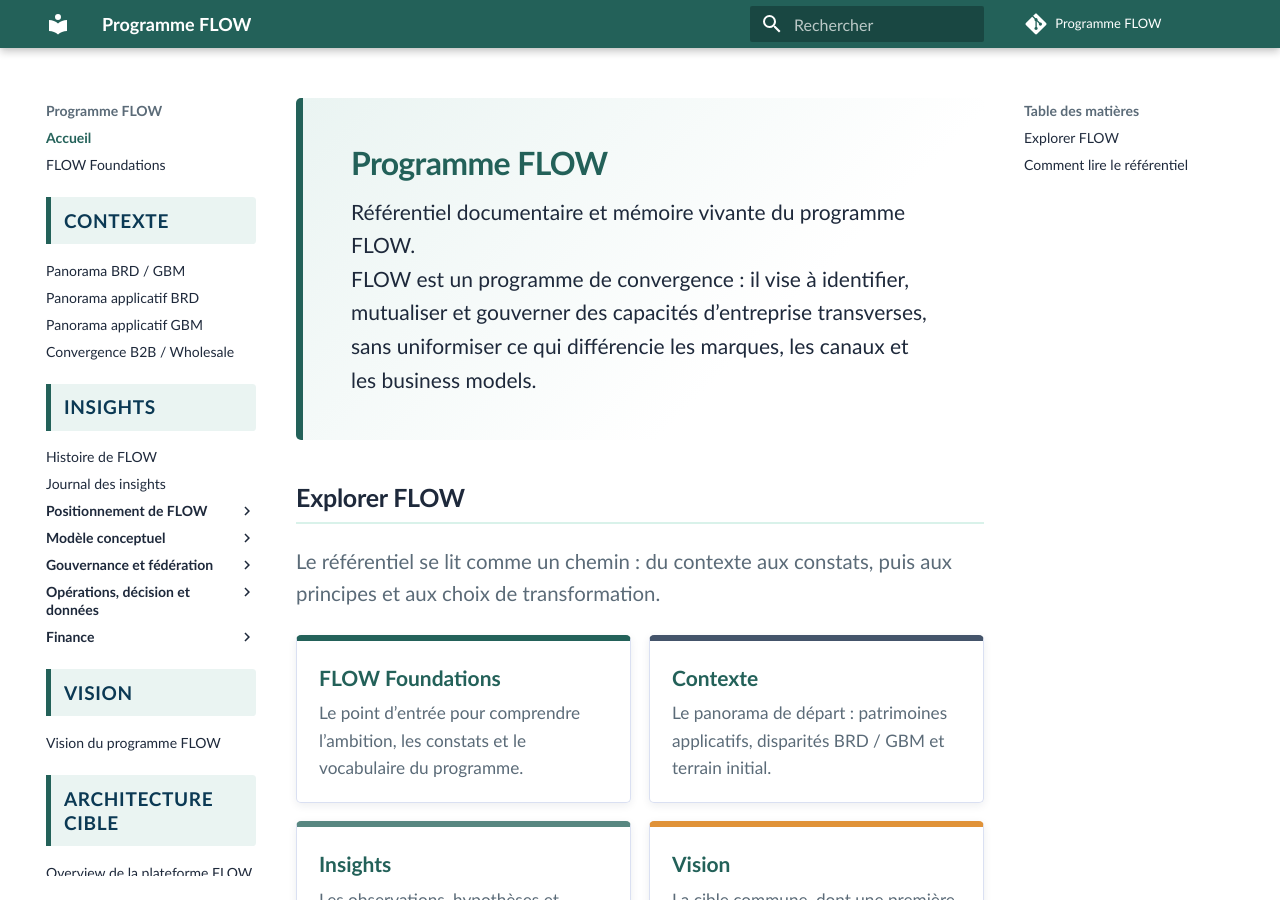
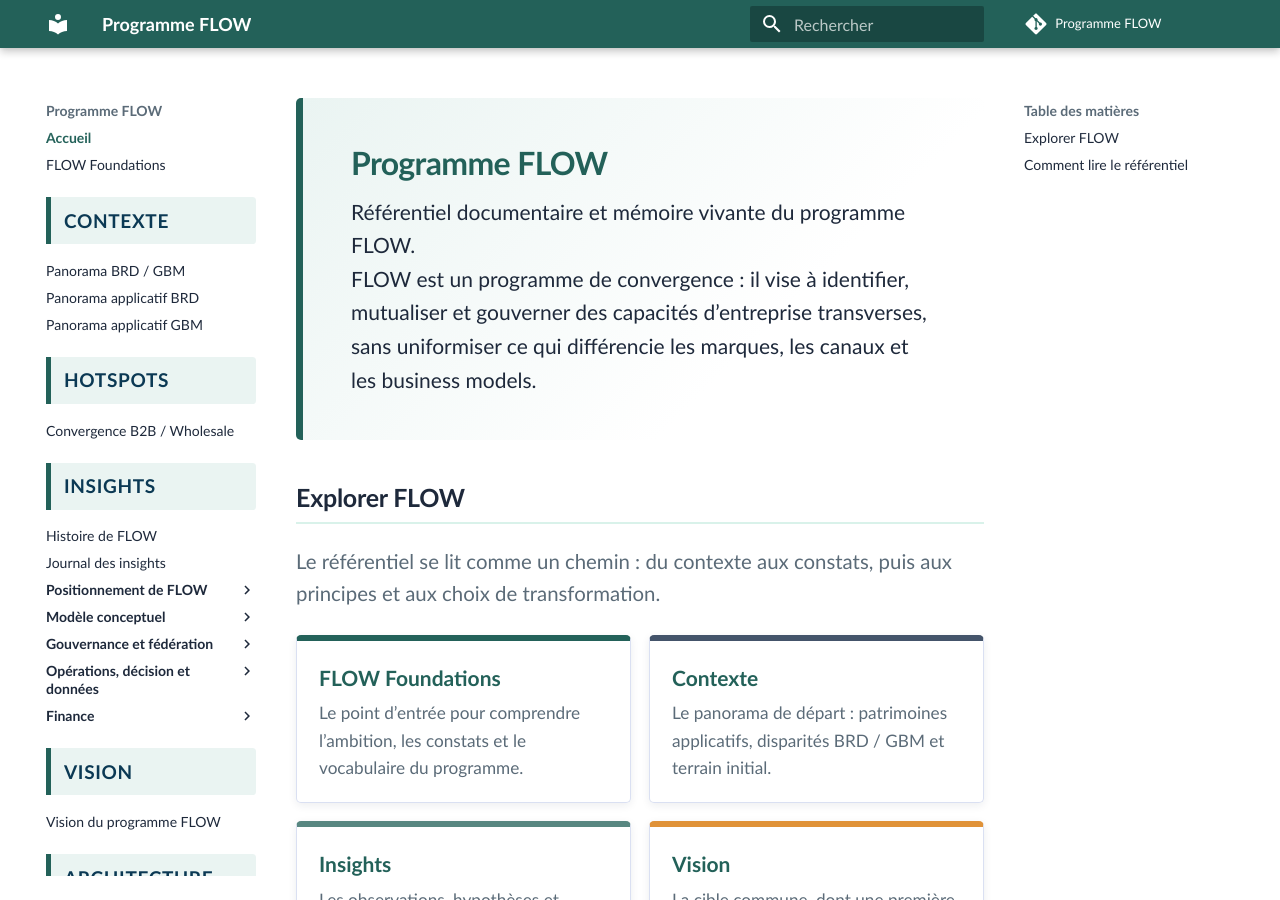
Before and after one commit to laurent-sintes/FLOW-Program, an MkDocs documentation site: the page built from docs/index.md, in a window 1280 px wide and 900 px high. Built offline with MkDocs 1.6.1 and Material for MkDocs 9.7.7, drawn with Linux system fonts in a browser that asks for light colours; comment, search, counter and statistics services are not loaded.

Commit message:
Move B2B wholesale convergence to hotspots navigation

```diff
--- a/mkdocs.yml
+++ b/mkdocs.yml
@@ -30,7 +30,9 @@ nav:
       - Panorama BRD / GBM: contexte/panorama-applicatif-brd-gbm.md
       - Panorama applicatif BRD: contexte/panorama-brd.md
       - Panorama applicatif GBM: contexte/panorama-gbm.md
-      - Convergence B2B / Wholesale: contexte/convergence-b2b-wholesale.md
+  - Hotspots:
+      - Repères: hotspots/index.md
+      - Convergence B2B / Wholesale: hotspots/convergence-b2b-wholesale.md
   - Insights:
       - Repères: insights/index.md
       - Histoire de FLOW: insights/histoire-de-flow.md
```
